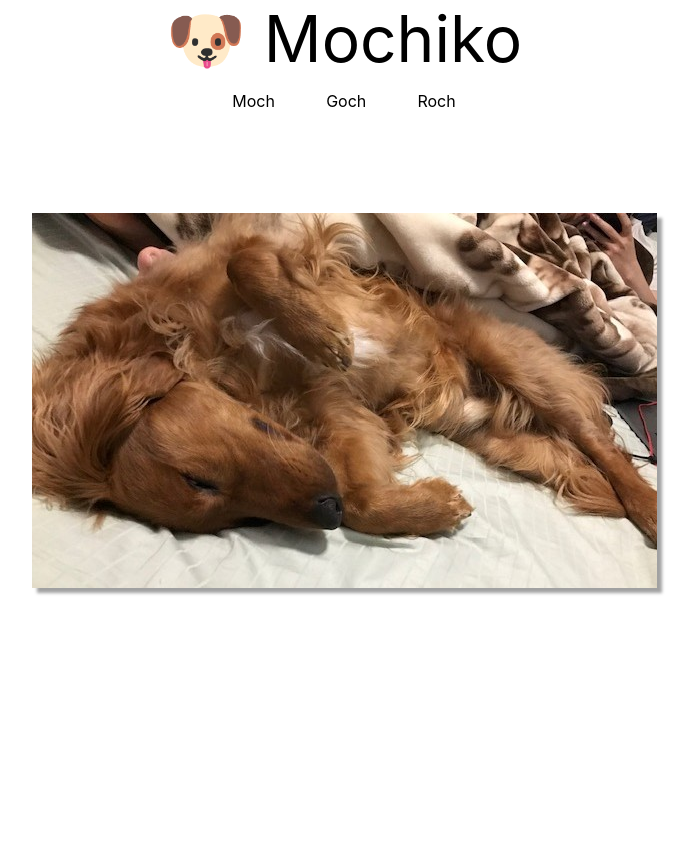
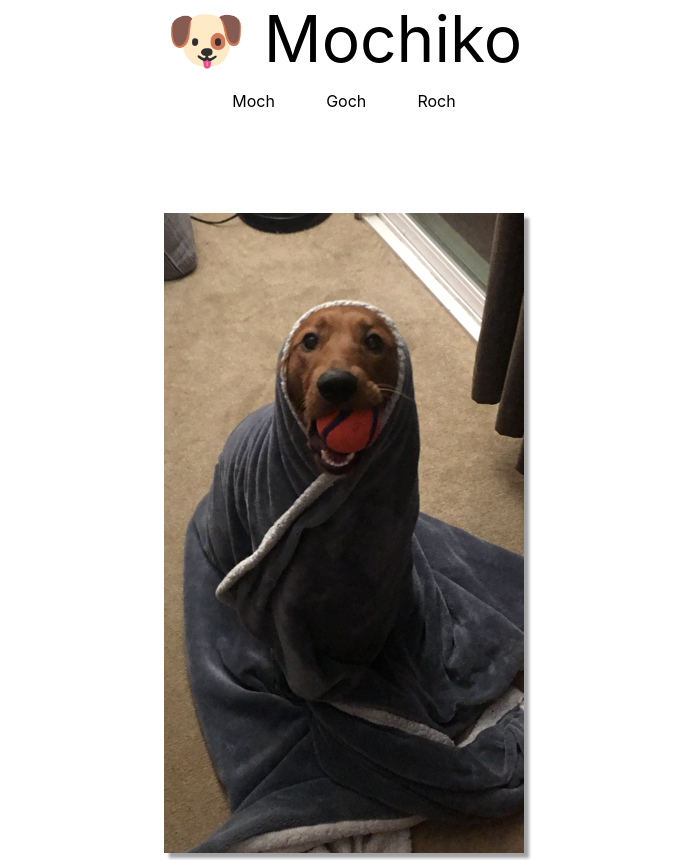
Before and after one commit to jinwoov/mochiko, a Next.js app: page /rochi in a window 1280 px wide. Shown: the top 860 px of the page, without its empty margins (296-991 px from the left). Built offline with nearby package versions, Linux system fonts and the light colour scheme.

Commit message:
more rascalness

```diff
--- a/pages/rochi/index.js
+++ b/pages/rochi/index.js
@@ -4,7 +4,7 @@ import Footer from "../../components/footer/footer.component";
 
 function Mochi() {
     // Boolean that will wage, which pic will be showing to the public
-    let changePic = true; //TODO: change this if you want different doggo
+    let changePic = false; //TODO: change this if you want different doggo
 
     return (
             <>
```
